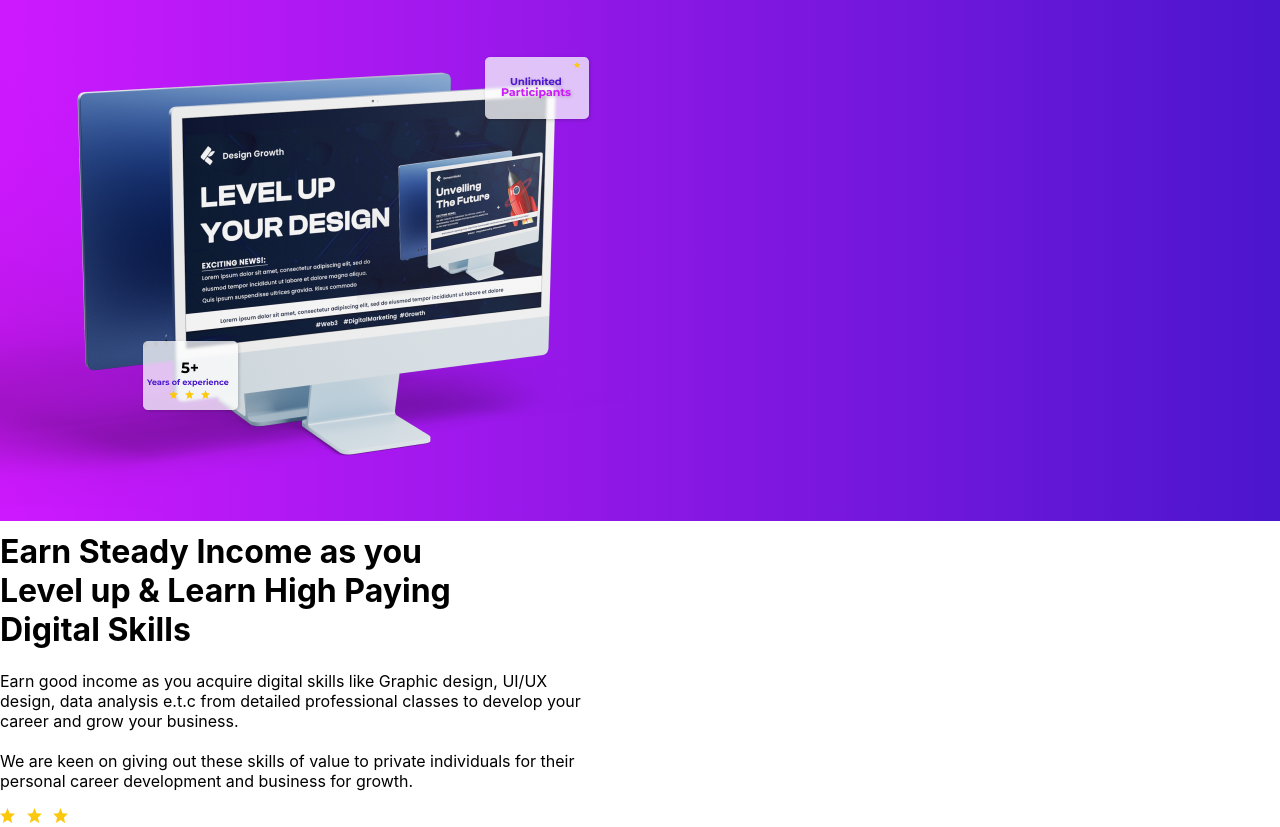
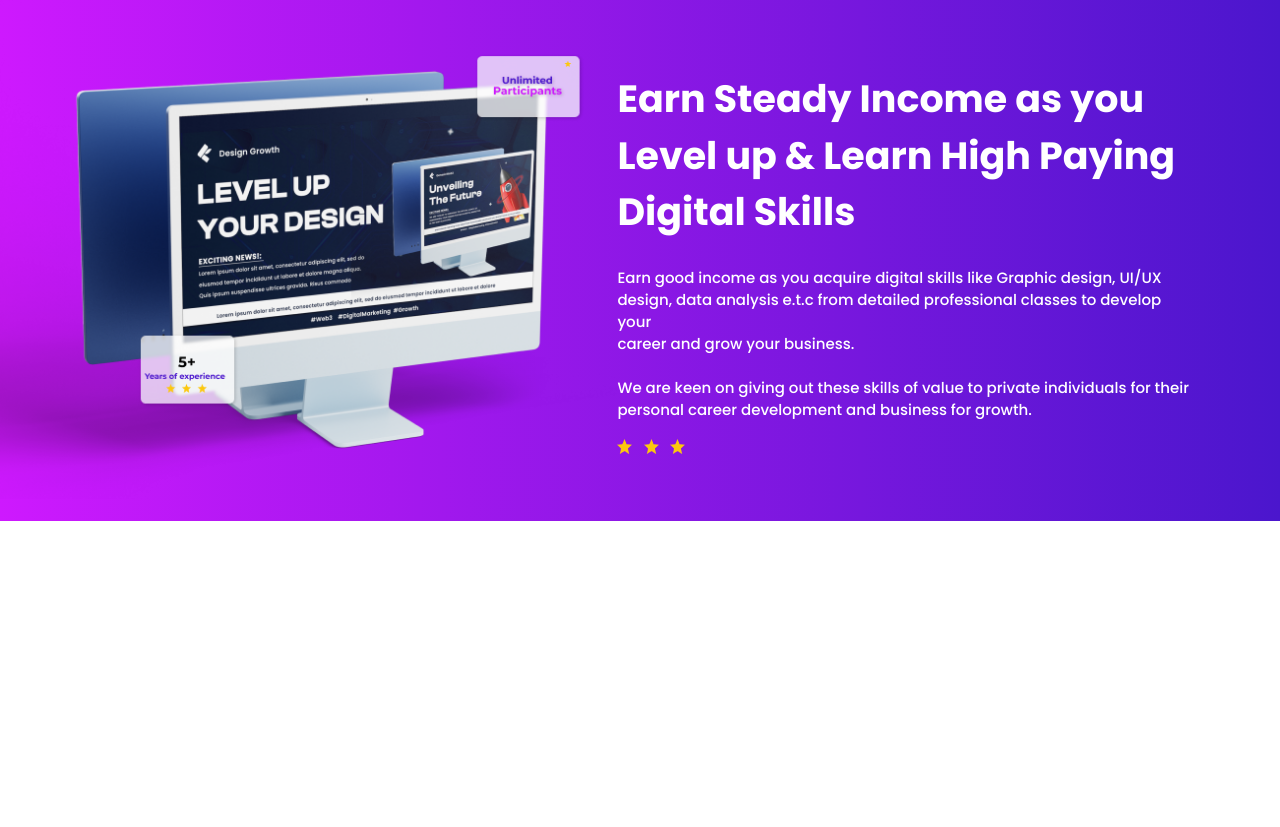
Before and after one commit to Chukuameke/Bit-Academy, a React (Create React App) app in the folder bit-academy/: page / in a window 1280 px wide. After the commit the page ends 800 px from the top, so only its background shows below. Built offline with nearby package versions, Linux system fonts and the light colour scheme.

Commit message:
changed the typography

```diff
--- a/bit-academy/public/index.html
+++ b/bit-academy/public/index.html
@@ -24,7 +24,7 @@
       work correctly both with client-side routing and a non-root public URL.
       Learn how to configure a non-root public URL by running `npm run build`.
     -->
-    <title>React App</title>
+    <title>Bit academy</title>
   </head>
   <body>
     <noscript>You need to enable JavaScript to run this app.</noscript>
--- a/bit-academy/src/index.css
+++ b/bit-academy/src/index.css
@@ -1,25 +1,79 @@
+@import url('https://fonts.googleapis.com/css2?family=Poppins:ital,wght@0,100;0,200;0,300;0,400;0,500;0,600;0,700;0,800;0,900;1,100;1,200;1,300;1,400;1,500;1,600;1,700;1,800;1,900&display=swap');
+
+
 body {
   margin: 0;
-  font-family: -apple-system, BlinkMacSystemFont, 'Segoe UI', 'Roboto', 'Oxygen',
-    'Ubuntu', 'Cantarell', 'Fira Sans', 'Droid Sans', 'Helvetica Neue',
-    sans-serif;
+  padding: 0;
   -webkit-font-smoothing: antialiased;
   -moz-osx-font-smoothing: grayscale;
+  font-family: "Poppins", sans-serif;
 }
 
 code {
   font-family: source-code-pro, Menlo, Monaco, Consolas, 'Courier New',
     monospace;
 }
-:root{
-  --darkpurple:#4B16CD;
-  --lightpurple:#CE19FE;
-  --colorwhite:#fff;
+
+:root {
+  --darkpurple: #4B16CD;
+  --lightpurple: #CE19FE;
+  --colorwhite: #fff;
 }
+
 /* hero section */
 
-.background{
+.background {
   background: linear-gradient(to right, #CE19FE, #4B16CD);
-  height:521px;
+  height: 521px;
   width: 100%;
 }
+
+.hero-container {
+  display: flex;
+  justify-content: space-between;
+  align-items: center;
+  /* flex-wrap: wrap; */
+  padding: 0px 0px;
+  flex-shrink: 0;
+}
+
+.hero-text {
+  color: var(--colorwhite);
+}
+
+.hero-text {
+  padding-right: 90px;
+}
+
+.hero-text p {
+  leading-trim: both;
+  text-edge: cap;
+  font-size: 15px;
+  font-style: normal;
+  font-weight: 500;
+  line-height: 22px;
+}
+
+.hero-text h1 {
+  line-height: 149.828%;
+  font-size: 38px;
+}
+
+.hero-img img {
+  max-width: 100%;
+  height: auto;
+}
+
+
+
+@media (min-width: 600px) {
+  .hero-text h1 {
+    font-size: 18px;
+  }
+}
+
+@media (min-width: 900px) {
+  .hero-text h1 {
+    font-size: 38px;
+  }
+}
```
